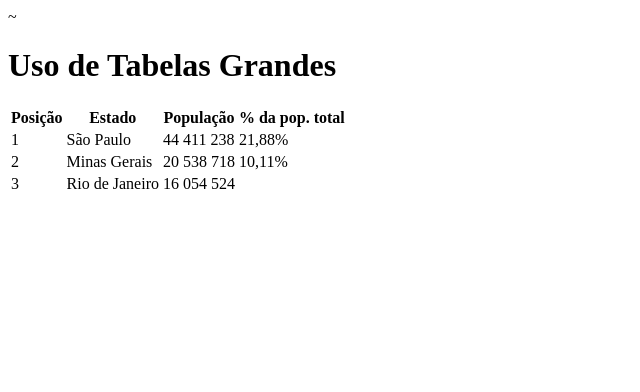
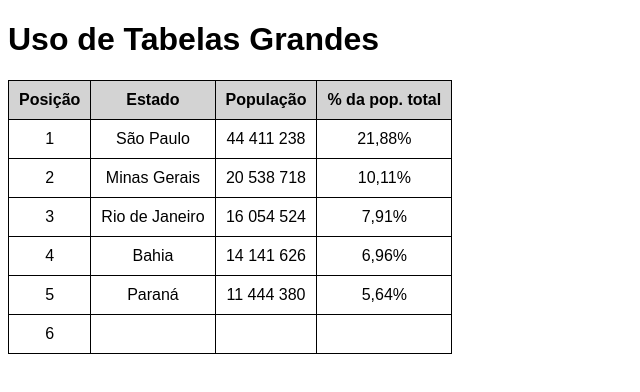
Before and after one commit to gersons16/html-css, a plain HTML site: page exercicos/ex023/tabela002.html in a window 1280 px wide. Shown: the whole page, without its empty margins (0-640 px from the left). Drawn offline with Linux system fonts and the light colour scheme.

Commit message:
Update tabela002.html

```diff
--- a/exercicos/ex023/tabela002.html
+++ b/exercicos/ex023/tabela002.html
@@ -3,8 +3,29 @@
 <head>
     <meta charset="UTF-8">
     <meta name="viewport" content="width=device-width, initial-scale=1.0">
-    <title>Tabelas</title>~
+    <title>Tabelas</title>
+    <style>
+        body {
+            font-family: Arial, Helvetica, sans-serif;
+        }
 
+        table {
+            border-collapse: collapse;
+        }
+
+        th {
+            border: 1px solid black;
+            padding: 10px;
+            background-color: lightgray;
+        }
+
+        td {
+            border: 1px solid black;
+            padding: 10px;
+            text-align: center;
+        }
+
+    </style>
 </head>
 <body>
     <h1>Uso de Tabelas Grandes</h1>
@@ -33,6 +54,24 @@
                 <td>3</td>
                 <td>Rio de Janeiro</td>
                 <td>16 054 524</td>
+                <td>7,91%</td>
+            </tr>
+            <tr>
+                <td>4</td>
+                <td>Bahia</td>
+                <td>14 141 626</td>
+                <td>6,96%</td>
+            </tr>
+            <tr>
+                <td>5</td>
+                <td>Paraná</td>
+                <td>11 444 380</td>
+                <td>5,64%</td>
+            </tr>
+            <tr>
+                <td>6</td>
+                <td></td>
+                <td></td>
                 <td></td>
             </tr>
         </tbody>
```
